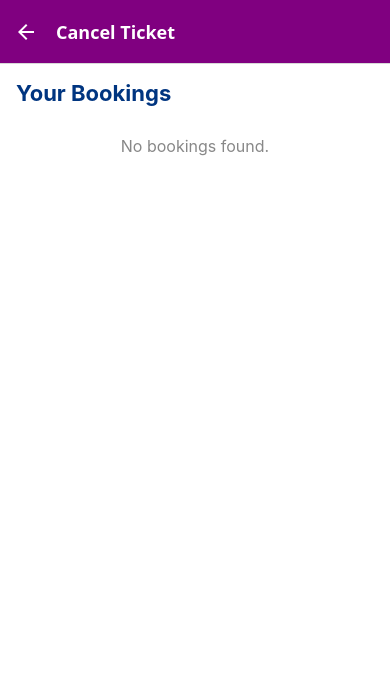
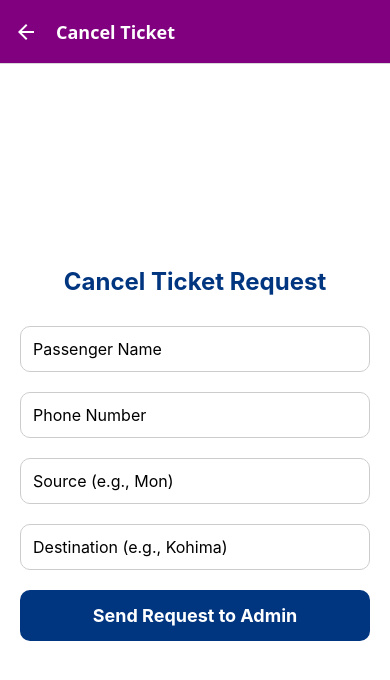
Before and after one commit to Nahphoa/Buko, a React Native app: screen /CancelTicket in a window 390 px wide. Shown: the top 680 px of the page. Built offline with nearby package versions, Linux system fonts and the light colour scheme.

Commit message:
Complete project

```diff
--- a/StackNavigator.js
+++ b/StackNavigator.js
@@ -21,6 +21,7 @@ import UpdateTicket from './src/screen/UpdateTicket';
 import AdminPage from './src/screen/AdminPage';
 import AdminMenu from './src/screen/AdminMenu.js';
 import ProfileMenu from './src/screen/ProfileMenu.js';
+import Payment from './src/screen/Payment.js';
 
 // import AuthLoading from './AuthLoading';
 
@@ -60,6 +61,7 @@ const StackNavigator = () => {
          <Stack.Screen name="AboutUs" component={AboutUs} />
          <Stack.Screen name="UpdateTicket" component={UpdateTicket}options={{title:'Update Ticket'}} />
          <Stack.Screen name="ProfileMenu" component={ProfileMenu} />
+         <Stack.Screen name="Payment" component={Payment}/>
 
       </Stack.Navigator>
     </NavigationContainer>
--- a/app.json
+++ b/app.json
@@ -23,7 +23,7 @@
       "package": "in.buko"
     },
     "web": {
-      "favicon": "./assets/favicon.ico"
+      "favicon": "./assets/favicon.png"
     },
     "plugins": [
       "expo-asset"
--- a/package.json
+++ b/package.json
@@ -6,8 +6,10 @@
     "web": "expo start --web"
   },
   "dependencies": {
+    "@expo/metro-runtime": "~4.0.1",
     "@react-native-async-storage/async-storage": "1.23.1",
     "@react-native-community/datetimepicker": "8.2.0",
+    "@react-native-firebase/messaging": "^22.2.0",
     "@react-native-picker/picker": "^2.11.0",
     "@react-navigation/bottom-tabs": "^7.2.0",
     "@react-navigation/native": "^7.0.14",
@@ -23,9 +25,13 @@
     "react": "18.3.1",
     "react-native": "0.76.7",
     "react-native-calendars": "^1.1309.1",
+    "react-native-markdown-display": "^7.0.2",
+    "react-native-razorpay": "^2.3.0",
     "react-native-safe-area-context": "4.12.0",
     "react-native-screens": "~4.4.0",
     "react-native-vector-icons": "^10.2.0",
+    "react-native-web": "^0.19.13",
+    "react-native-webview": "^13.12.5",
     "stripe": "^18.1.1"
   },
   "devDependencies": {
--- a/src/screen/CancelTicketRequestScreen.js.js
+++ b/src/screen/CancelTicketRequestScreen.js.js
@@ -1,114 +1,129 @@
+import React, { useState } from 'react';
+import {
+  View,
+  Text,
+  TextInput,
+  TouchableOpacity,
+  StyleSheet,
+  Alert,
+  KeyboardAvoidingView,
+  Platform,
+  ScrollView,
+} from 'react-native';
+import { db } from '../firebaseConfig';
+import { collection, addDoc, Timestamp } from 'firebase/firestore';
 
-import React, { useEffect, useState } from 'react';
-import { View, Text, FlatList, TouchableOpacity, Alert, StyleSheet } from 'react-native';
-import { getFirestore, collection, query, where, getDocs, deleteDoc, doc } from 'firebase/firestore';
-import { auth } from '../firebaseConfig';
+const CancelTicketRequestScreen = ({ navigation }) => {
+  const [passengerName, setPassengerName] = useState('');
+  const [phone, setPhone] = useState('');
+  const [source, setSource] = useState('');
+  const [destination, setDestination] = useState('');
 
-const TicketCancel = () => {
-  const [bookings, setBookings] = useState([]);
-  const db = getFirestore();
-  const user = auth.currentUser;
+  const handleCancelRequest = async () => {
+    if (!passengerName || !phone || !source || !destination) {
+      Alert.alert('Error', 'Please fill in all fields.');
+      return;
+    }
 
-  const fetchBookings = async () => {
-    if (!user) return;
     try {
-      const q = query(collection(db, 'Booking'), where('userId', '==', user.uid));
-      const querySnapshot = await getDocs(q);
-      const bookingData = querySnapshot.docs.map(doc => ({ id: doc.id, ...doc.data() }));
-      setBookings(bookingData);
+      await addDoc(collection(db, 'CancelRequests'), {
+        passengerName,
+        phone,
+        source: source.trim().toLowerCase(),
+        destination: destination.trim().toLowerCase(),
+        requestTime: Timestamp.now(),
+        status: 'pending',
+      });
+
+      Alert.alert('Success', 'Your cancellation request has been sent to the admin.');
+      setPassengerName('');
+      setPhone('');
+      setSource('');
+      setDestination('');
+      navigation.goBack();
     } catch (error) {
-      console.error('Error fetching bookings:', error);
+      Alert.alert('Error', 'Failed to send request: ' + error.message);
     }
   };
 
-  const cancelBooking = async (bookingId) => {
-    try {
-      await deleteDoc(doc(db, 'Booking', bookingId));
-      Alert.alert('Success', 'Booking cancelled');
-      fetchBookings(); // Refresh list
-    } catch (error) {
-      console.error('Error cancelling booking:', error);
-      Alert.alert('Error', 'Failed to cancel booking');
-    }
-  };
+  return (
+    <KeyboardAvoidingView
+      style={styles.container}
+      behavior={Platform.OS === 'ios' ? 'padding' : undefined}
+    >
+      <ScrollView contentContainerStyle={styles.innerContainer} keyboardShouldPersistTaps="handled">
+        <Text style={styles.title}>Cancel Ticket Request</Text>
 
-  useEffect(() => {
-    fetchBookings();
-  }, []);
+        <TextInput
+          style={styles.input}
+          placeholder="Passenger Name"
+          value={passengerName}
+          onChangeText={setPassengerName}
+        />
+        <TextInput
+          style={styles.input}
+          placeholder="Phone Number"
+          keyboardType="phone-pad"
+          value={phone}
+          onChangeText={setPhone}
+        />
+        <TextInput
+          style={styles.input}
+          placeholder="Source (e.g., Mon)"
+          value={source}
+          onChangeText={setSource}
+        />
+        <TextInput
+          style={styles.input}
+          placeholder="Destination (e.g., Kohima)"
+          value={destination}
+          onChangeText={setDestination}
+        />
 
-  return (
-    <View style={styles.container}>
-      <Text style={styles.heading}>Your Bookings</Text>
-      {bookings.length === 0 ? (
-        <Text style={styles.emptyText}>No bookings found.</Text>
-      ) : (
-        <FlatList
-          data={bookings}
-          keyExtractor={(item) => item.id}
-          renderItem={({ item }) => (
-            <View style={styles.bookingCard}>
-              <Text style={styles.text}>Bus: {item.busName || item.busNumber}</Text>
-              <Text style={styles.text}>Seat: {item.seatNumber}</Text>
-              <Text style={styles.text}>Date: {item.travelDate}</Text>
-              <TouchableOpacity
-                onPress={() =>
-                  Alert.alert('Cancel Ticket', 'Are you sure?', [
-                    { text: 'No' },
-                    { text: 'Yes', onPress: () => cancelBooking(item.id) },
-                  ])
-                }
-                style={styles.cancelButton}
-              >
-                <Text style={styles.cancelButtonText}>Cancel Ticket</Text>
-              </TouchableOpacity>
-            </View>
-          )}
-        />
-      )}
-    </View>
+        <TouchableOpacity style={styles.button} onPress={handleCancelRequest}>
+          <Text style={styles.buttonText}>Send Request to Admin</Text>
+        </TouchableOpacity>
+      </ScrollView>
+    </KeyboardAvoidingView>
   );
 };
+
+export default CancelTicketRequestScreen;
 
 const styles = StyleSheet.create({
   container: {
     flex: 1,
-    padding: 16,
     backgroundColor: '#fff',
   },
-  heading: {
-    fontSize: 22,
+  innerContainer: {
+    flexGrow: 1,
+    padding: 20,
+    justifyContent: 'center',
+  },
+  title: {
+    fontSize: 24,
+    color: '#003580',
     fontWeight: 'bold',
-    marginBottom: 10,
-    color: '#003580',
+    marginBottom: 30,
+    textAlign: 'center',
   },
-  emptyText: {
+  input: {
+    borderWidth: 1,
+    borderColor: '#ccc',
+    borderRadius: 10,
+    padding: 12,
+    marginBottom: 20,
     fontSize: 16,
-    marginTop: 20,
-    textAlign: 'center',
-    color: '#888',
   },
-  bookingCard: {
-    borderWidth: 1,
-    borderColor: '#ddd',
-    borderRadius: 8,
-    padding: 12,
-    marginBottom: 12,
-  },
-  text: {
-    fontSize: 16,
-    marginBottom: 4,
-  },
-  cancelButton: {
-    marginTop: 10,
-    backgroundColor: '#ff4d4d',
-    paddingVertical: 8,
-    borderRadius: 6,
+  button: {
+    backgroundColor: '#003580',
+    padding: 15,
+    borderRadius: 10,
     alignItems: 'center',
   },
-  cancelButtonText: {
+  buttonText: {
     color: '#fff',
+    fontSize: 18,
     fontWeight: 'bold',
   },
 });
-
-export default TicketCancel;
--- /dev/null
+++ b/src/screen/Payment.js
@@ -0,0 +1,170 @@
+import React, { useState } from "react";
+import {
+  View,
+  Text,
+  StyleSheet,
+  TouchableOpacity,
+  Alert,
+  Platform,
+} from "react-native";
+import RazorpayCheckout from "react-native-razorpay";
+
+const loadRazorpayScript = () => {
+  return new Promise((resolve) => {
+    if (document.getElementById("razorpay-script")) {
+      resolve(true);
+      return;
+    }
+    const script = document.createElement("script");
+    script.id = "razorpay-script";
+    script.src = "https://checkout.razorpay.com/v1/checkout.js";
+    script.onload = () => resolve(true);
+    script.onerror = () => resolve(false);
+    document.body.appendChild(script);
+  });
+};
+
+const PaymentScreen = ({ route, navigation }) => {
+  const [paymentStatus, setPaymentStatus] = useState("");
+  const { bookingData } = route.params || {};
+
+  const {
+    totalPrice = 0,
+    selectedSeats = [],
+    passengers = [],
+    busName,
+    from,
+    to,
+    travelDate,
+  } = bookingData || {};
+
+  const handleWebPayment = async () => {
+    const loaded = await loadRazorpayScript();
+    if (!loaded) {
+      Alert.alert("Error", "Failed to load Razorpay SDK.");
+      return;
+    }
+
+    const options = {
+      key: "rzp_test_nmdAe8ZAjiKxhO",
+      amount: totalPrice * 100,
+      currency: "INR",
+      name: "BookySeat",
+      description: `Payment for seats: ${selectedSeats.join(", ")}`,
+      image: "https://yourcompany.com/logo.png",
+      handler: function (response) {
+        setPaymentStatus("Payment Done ✅");
+        setTimeout(() => {
+          navigation.navigate("Home"); // ✅ go back to Home screen
+        }, 1500);
+      },
+      prefill: {
+        name: "Customer Name",
+        email: "customer@example.com",
+        contact: "9876543210",
+      },
+      theme: { color: "#800080" },
+    };
+
+    const razorpay = new window.Razorpay(options);
+    razorpay.open();
+  };
+
+  const handlePayment = () => {
+    if (!totalPrice || totalPrice <= 0) {
+      Alert.alert("Invalid Amount", "Total price must be greater than zero.");
+      return;
+    }
+
+    if (Platform.OS === "web") {
+      handleWebPayment();
+      return;
+    }
+
+    const razorpayOptions = {
+      description: `Payment for seats: ${selectedSeats.join(", ")}`,
+      image: "https://yourcompany.com/logo.png",
+      currency: "INR",
+      key: "rzp_test_nmdAe8ZAjiKxhO",
+      amount: totalPrice * 100,
+      name: "BookySeat",
+      prefill: {
+        email: "customer@example.com",
+        contact: "9876543210",
+        name: "Customer Name",
+      },
+      theme: { color: "#800080" },
+    };
+
+    RazorpayCheckout.open(razorpayOptions)
+      .then((data) => {
+        setPaymentStatus("Payment Done ✅");
+        setTimeout(() => {
+          navigation.navigate("Home"); // ✅ go back to Home screen
+        }, 1500);
+      })
+      .catch((error) => {
+        Alert.alert("Payment Failed", error.description || error.message);
+      });
+  };
+
+  return (
+    <View style={styles.container}>
+      <Text style={styles.heading}>Payment</Text>
+      <Text style={styles.info}>Bus: {busName}</Text>
+      <Text style={styles.info}>Route: {from} ➞ {to}</Text>
+      <Text style={styles.info}>Date: {travelDate}</Text>
+      <Text style={styles.info}>Seats: {selectedSeats.join(", ")}</Text>
+      <Text style={styles.info}>Total Amount: ₹{totalPrice}</Text>
+
+      <TouchableOpacity style={styles.payButton} onPress={handlePayment}>
+        <Text style={styles.payButtonText}>Pay Now</Text>
+      </TouchableOpacity>
+
+      {paymentStatus !== "" && (
+        <Text style={styles.successMessage}>{paymentStatus}</Text>
+      )}
+    </View>
+  );
+};
+
+export default PaymentScreen;
+
+const styles = StyleSheet.create({
+  container: {
+    flex: 1,
+    justifyContent: "center",
+    alignItems: "center",
+    padding: 20,
+    backgroundColor: "#fff",
+  },
+  heading: {
+    fontSize: 28,
+    fontWeight: "bold",
+    marginBottom: 30,
+    color: "#800080",
+  },
+  info: {
+    fontSize: 18,
+    marginVertical: 5,
+    textAlign: "center",
+  },
+  payButton: {
+    backgroundColor: "#800080",
+    paddingVertical: 15,
+    paddingHorizontal: 50,
+    borderRadius: 8,
+    marginTop: 30,
+  },
+  payButtonText: {
+    color: "#fff",
+    fontSize: 18,
+    fontWeight: "bold",
+  },
+  successMessage: {
+    marginTop: 20,
+    fontSize: 18,
+    color: "green",
+    fontWeight: "bold",
+  },
+});
```
Also changed, not shown: src/screen/AdminLogin.js (+21 -3 lines), src/screen/AdminSignup.js (+21 -1 lines), src/screen/Bookyseat.js (+42 -41 lines), src/screen/TicketFormScreen.js (+27 -12 lines), 1 other file (tests, documents, lock files or other folders).
